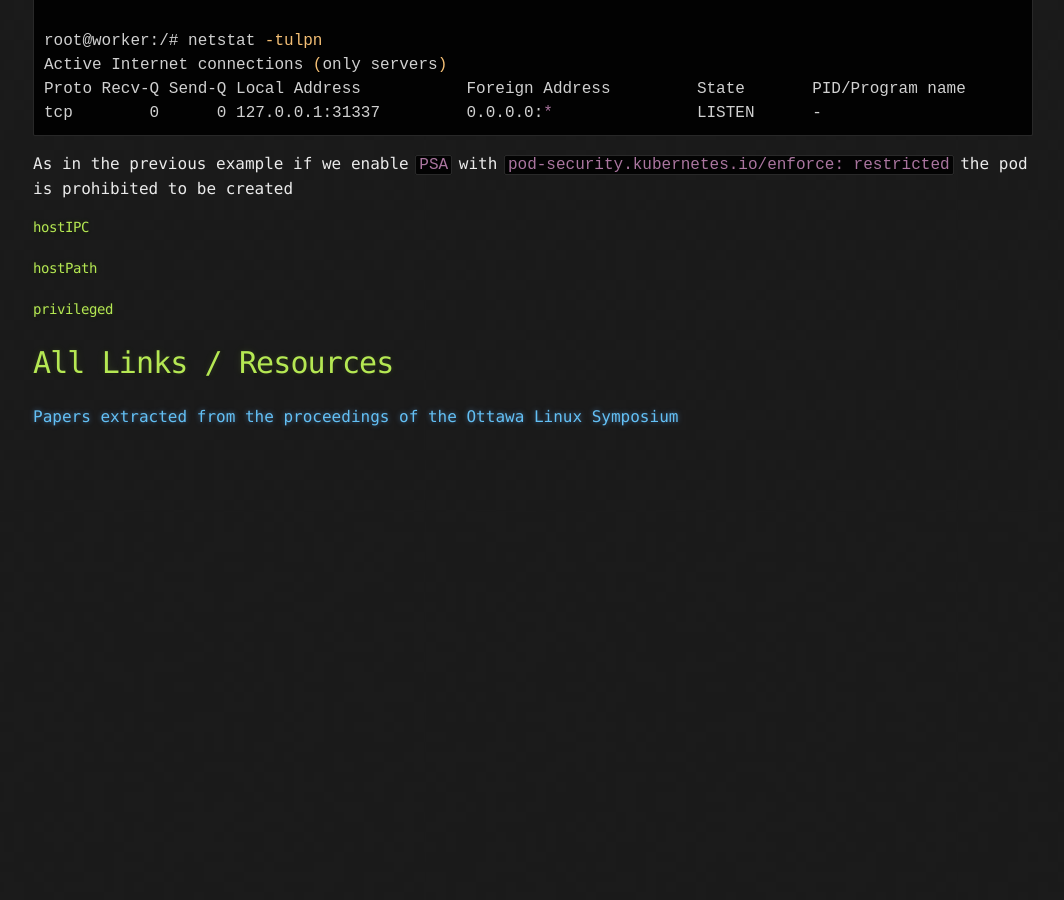
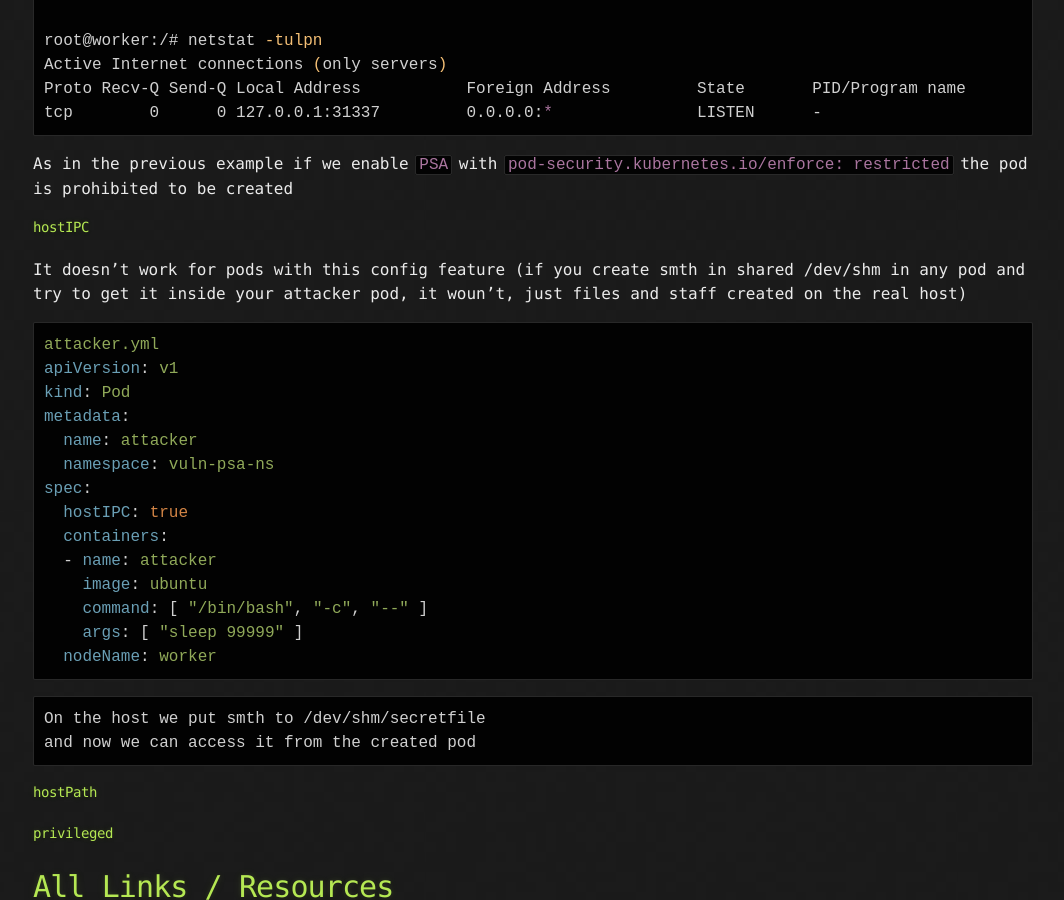
Before and after one commit to TrueBad0ur/myjekyllblog, a Jekyll site: the page built from jekyll/_posts/2024-08-29-Linux-and-Containers-Internals.md, in a window 1280 px wide and 900 px high, scrolled down 17577 px. Shown: the whole window, without its empty margins (107-1171 px from the left). Built offline with Jekyll 4.4.1, drawn with Linux system fonts in a browser that asks for light colours; before the commit the page ends 18026 px from its top, so only the background shows below that.

Commit message:
Add hostIPC

````diff
--- a/jekyll/_posts/2024-08-29-Linux-and-Containers-Internals.md
+++ b/jekyll/_posts/2024-08-29-Linux-and-Containers-Internals.md
@@ -758,6 +758,30 @@
 
 #### [](#header-4)hostIPC
 
+It doesn't work for pods with this config feature (if you create smth in shared /dev/shm in any pod and try to get it inside your attacker pod, it woun't, just files and staff created on the real host)
+
+```yaml
+attacker.yml
+apiVersion: v1
+kind: Pod
+metadata:
+  name: attacker
+  namespace: vuln-psa-ns
+spec:
+  hostIPC: true
+  containers:
+  - name: attacker
+    image: ubuntu
+    command: [ "/bin/bash", "-c", "--" ]
+    args: [ "sleep 99999" ]
+  nodeName: worker
+```
+
+```bash
+On the host we put smth to /dev/shm/secretfile
+and now we can access it from the created pod
+```
+
 #### [](#header-4)hostPath
 
 #### [](#header-4)privileged
````
